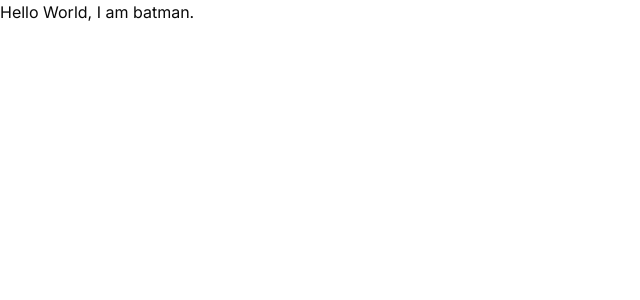
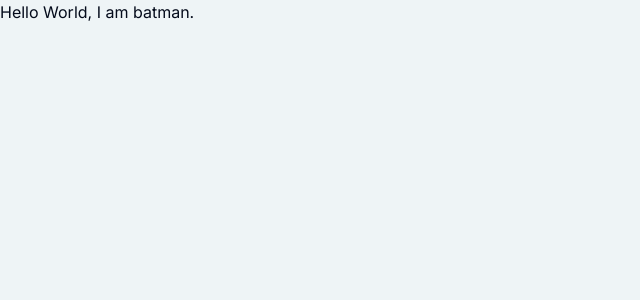
Before and after one commit to whyismeleige/marrai-web, a Next.js app: page / in a window 1280 px wide. Shown: the top 300 px of the page, without its empty margins (0-640 px from the left). Built offline with nearby package versions, Linux system fonts and the light colour scheme.

Commit message:
feat(ui): configure globals css and typography

```diff
--- a/src/app/globals.css
+++ b/src/app/globals.css
@@ -4,117 +4,172 @@
 
 @custom-variant dark (&:is(.dark *));
 
+:root {
+  --background: oklch(0.9632 0.0069 219.5603);
+  --foreground: oklch(0.1519 0.0369 261.6675);
+  --card: oklch(0.9828 0.0032 197.1049);
+  --card-foreground: oklch(0.1519 0.0369 261.6675);
+  --popover: oklch(0.9828 0.0032 197.1049);
+  --popover-foreground: oklch(0.1519 0.0369 261.6675);
+  --primary: oklch(0.7650 0.1023 160.6103);
+  --primary-foreground: oklch(0.1519 0.0369 261.6675);
+  --secondary: oklch(0.9231 0.0163 245.0945);
+  --secondary-foreground: oklch(0.4719 0.0554 264.9250);
+  --muted: oklch(0.9379 0.0095 222.0602);
+  --muted-foreground: oklch(0.4719 0.0554 264.9250);
+  --accent: oklch(0.9426 0.0265 163.1860);
+  --accent-foreground: oklch(0.2598 0.0281 223.6066);
+  --destructive: oklch(0.5858 0.2220 17.5846);
+  --destructive-foreground: oklch(0.9911 0 0);
+  --border: oklch(0.8739 0.0213 236.7946);
+  --input: oklch(0.8739 0.0213 236.7946);
+  --ring: oklch(0.7300 0.1164 159.0787);
+  --chart-1: oklch(0.7650 0.1023 160.6103);
+  --chart-2: oklch(0.7137 0.1434 254.6240);
+  --chart-3: oklch(0.4220 0.0580 175.4361);
+  --chart-4: oklch(0.7686 0.1647 70.0804);
+  --chart-5: oklch(0.4719 0.0554 264.9250);
+  --sidebar: oklch(0.9632 0.0069 219.5603);
+  --sidebar-foreground: oklch(0.1519 0.0369 261.6675);
+  --sidebar-primary: oklch(0.7650 0.1023 160.6103);
+  --sidebar-primary-foreground: oklch(0.1519 0.0369 261.6675);
+  --sidebar-accent: oklch(0.9426 0.0265 163.1860);
+  --sidebar-accent-foreground: oklch(0.2598 0.0281 223.6066);
+  --sidebar-border: oklch(0.8739 0.0213 236.7946);
+  --sidebar-ring: oklch(0.7300 0.1164 159.0787);
+  --font-sans: var(--font-inter), ui-sans-serif, system-ui, -apple-system,
+    BlinkMacSystemFont, "Segoe UI", sans-serif;
+  --font-serif: ui-serif, Georgia, Cambria, "Times New Roman", Times, serif;
+  --font-mono: ui-monospace, SFMono-Regular, Menlo, Monaco, Consolas, "Liberation Mono", "Courier New", monospace;
+  --radius: 0.625rem;
+  --shadow-x: 0;
+  --shadow-y: 1px;
+  --shadow-blur: 3px;
+  --shadow-spread: 0px;
+  --shadow-opacity: 0.1;
+  --shadow-color: oklch(0 0 0);
+  --shadow-2xs: 0 1px 3px 0px hsl(0 0% 0% / 0.05);
+  --shadow-xs: 0 1px 3px 0px hsl(0 0% 0% / 0.05);
+  --shadow-sm: 0 1px 3px 0px hsl(0 0% 0% / 0.10), 0 1px 2px -1px hsl(0 0% 0% / 0.10);
+  --shadow: 0 1px 3px 0px hsl(0 0% 0% / 0.10), 0 1px 2px -1px hsl(0 0% 0% / 0.10);
+  --shadow-md: 0 1px 3px 0px hsl(0 0% 0% / 0.10), 0 2px 4px -1px hsl(0 0% 0% / 0.10);
+  --shadow-lg: 0 1px 3px 0px hsl(0 0% 0% / 0.10), 0 4px 6px -1px hsl(0 0% 0% / 0.10);
+  --shadow-xl: 0 1px 3px 0px hsl(0 0% 0% / 0.10), 0 8px 10px -1px hsl(0 0% 0% / 0.10);
+  --shadow-2xl: 0 1px 3px 0px hsl(0 0% 0% / 0.25);
+  --tracking-normal: 0em;
+  --spacing: 0.25rem;
+}
+
+.dark {
+  --background: oklch(0.1519 0.0369 261.6675);
+  --foreground: oklch(0.9911 0 0);
+  --card: oklch(0.2150 0.0334 265.6254);
+  --card-foreground: oklch(0.9911 0 0);
+  --popover: oklch(0.2150 0.0334 265.6254);
+  --popover-foreground: oklch(0.9911 0 0);
+  --primary: oklch(0.7650 0.1023 160.6103);
+  --primary-foreground: oklch(0.1519 0.0369 261.6675);
+  --secondary: oklch(0.4719 0.0554 264.9250);
+  --secondary-foreground: oklch(0.9911 0 0);
+  --muted: oklch(0.2265 0.0186 266.1546);
+  --muted-foreground: oklch(0.7077 0.0282 264.3782);
+  --accent: oklch(0.2598 0.0281 223.6066);
+  --accent-foreground: oklch(0.9911 0 0);
+  --destructive: oklch(0.5858 0.2220 17.5846);
+  --destructive-foreground: oklch(0.9911 0 0);
+  --border: oklch(0.2469 0.0549 268.7233);
+  --input: oklch(0.2469 0.0549 268.7233);
+  --ring: oklch(0.7650 0.1023 160.6103);
+  --chart-1: oklch(0.7650 0.1023 160.6103);
+  --chart-2: oklch(0.7137 0.1434 254.6240);
+  --chart-3: oklch(0.6959 0.1491 162.4796);
+  --chart-4: oklch(0.7686 0.1647 70.0804);
+  --chart-5: oklch(0.7107 0.0351 256.7878);
+  --sidebar: oklch(0.1519 0.0369 261.6675);
+  --sidebar-foreground: oklch(0.9911 0 0);
+  --sidebar-primary: oklch(0.7650 0.1023 160.6103);
+  --sidebar-primary-foreground: oklch(0.1519 0.0369 261.6675);
+  --sidebar-accent: oklch(0.2598 0.0281 223.6066);
+  --sidebar-accent-foreground: oklch(0.9911 0 0);
+  --sidebar-border: oklch(0.2469 0.0549 268.7233);
+  --sidebar-ring: oklch(0.7650 0.1023 160.6103);
+  --font-sans: var(--font-inter), ui-sans-serif, system-ui, -apple-system,
+    BlinkMacSystemFont, "Segoe UI", sans-serif;
+  --font-serif: ui-serif, Georgia, Cambria, "Times New Roman", Times, serif;
+  --font-mono: ui-monospace, SFMono-Regular, Menlo, Monaco, Consolas, "Liberation Mono", "Courier New", monospace;
+  --radius: 0.625rem;
+  --shadow-x: 0;
+  --shadow-y: 1px;
+  --shadow-blur: 3px;
+  --shadow-spread: 0px;
+  --shadow-opacity: 0.1;
+  --shadow-color: oklch(0 0 0);
+  --shadow-2xs: 0 1px 3px 0px hsl(0 0% 0% / 0.05);
+  --shadow-xs: 0 1px 3px 0px hsl(0 0% 0% / 0.05);
+  --shadow-sm: 0 1px 3px 0px hsl(0 0% 0% / 0.10), 0 1px 2px -1px hsl(0 0% 0% / 0.10);
+  --shadow: 0 1px 3px 0px hsl(0 0% 0% / 0.10), 0 1px 2px -1px hsl(0 0% 0% / 0.10);
+  --shadow-md: 0 1px 3px 0px hsl(0 0% 0% / 0.10), 0 2px 4px -1px hsl(0 0% 0% / 0.10);
+  --shadow-lg: 0 1px 3px 0px hsl(0 0% 0% / 0.10), 0 4px 6px -1px hsl(0 0% 0% / 0.10);
+  --shadow-xl: 0 1px 3px 0px hsl(0 0% 0% / 0.10), 0 8px 10px -1px hsl(0 0% 0% / 0.10);
+  --shadow-2xl: 0 1px 3px 0px hsl(0 0% 0% / 0.25);
+}
+
 @theme inline {
   --color-background: var(--background);
   --color-foreground: var(--foreground);
-  --font-sans: var(--font-sans);
-  --font-mono: var(--font-geist-mono);
-  --font-heading: var(--font-sans);
+  --color-card: var(--card);
+  --color-card-foreground: var(--card-foreground);
+  --color-popover: var(--popover);
+  --color-popover-foreground: var(--popover-foreground);
+  --color-primary: var(--primary);
+  --color-primary-foreground: var(--primary-foreground);
+  --color-secondary: var(--secondary);
+  --color-secondary-foreground: var(--secondary-foreground);
+  --color-muted: var(--muted);
+  --color-muted-foreground: var(--muted-foreground);
+  --color-accent: var(--accent);
+  --color-accent-foreground: var(--accent-foreground);
+  --color-destructive: var(--destructive);
+  --color-destructive-foreground: var(--destructive-foreground);
+  --color-border: var(--border);
+  --color-input: var(--input);
+  --color-ring: var(--ring);
+  --color-chart-1: var(--chart-1);
+  --color-chart-2: var(--chart-2);
+  --color-chart-3: var(--chart-3);
+  --color-chart-4: var(--chart-4);
+  --color-chart-5: var(--chart-5);
+  --color-sidebar: var(--sidebar);
+  --color-sidebar-foreground: var(--sidebar-foreground);
+  --color-sidebar-primary: var(--sidebar-primary);
+  --color-sidebar-primary-foreground: var(--sidebar-primary-foreground);
+  --color-sidebar-accent: var(--sidebar-accent);
+  --color-sidebar-accent-foreground: var(--sidebar-accent-foreground);
+  --color-sidebar-border: var(--sidebar-border);
   --color-sidebar-ring: var(--sidebar-ring);
-  --color-sidebar-border: var(--sidebar-border);
-  --color-sidebar-accent-foreground: var(--sidebar-accent-foreground);
-  --color-sidebar-accent: var(--sidebar-accent);
-  --color-sidebar-primary-foreground: var(--sidebar-primary-foreground);
-  --color-sidebar-primary: var(--sidebar-primary);
-  --color-sidebar-foreground: var(--sidebar-foreground);
-  --color-sidebar: var(--sidebar);
-  --color-chart-5: var(--chart-5);
-  --color-chart-4: var(--chart-4);
-  --color-chart-3: var(--chart-3);
-  --color-chart-2: var(--chart-2);
-  --color-chart-1: var(--chart-1);
-  --color-ring: var(--ring);
-  --color-input: var(--input);
-  --color-border: var(--border);
-  --color-destructive: var(--destructive);
-  --color-accent-foreground: var(--accent-foreground);
-  --color-accent: var(--accent);
-  --color-muted-foreground: var(--muted-foreground);
-  --color-muted: var(--muted);
-  --color-secondary-foreground: var(--secondary-foreground);
-  --color-secondary: var(--secondary);
-  --color-primary-foreground: var(--primary-foreground);
-  --color-primary: var(--primary);
-  --color-popover-foreground: var(--popover-foreground);
-  --color-popover: var(--popover);
-  --color-card-foreground: var(--card-foreground);
-  --color-card: var(--card);
-  --radius-sm: calc(var(--radius) * 0.6);
-  --radius-md: calc(var(--radius) * 0.8);
+
+  --font-sans: var(--font-inter), ui-sans-serif, system-ui, -apple-system,
+    BlinkMacSystemFont, "Segoe UI", sans-serif;
+
+  --font-serif: ui-serif, Georgia, Cambria, "Times New Roman", Times, serif;
+
+  --font-mono: ui-monospace, SFMono-Regular, Menlo, Monaco, Consolas,
+    "Liberation Mono", "Courier New", monospace;
+
+  --font-serif: var(--font-serif);
+  --radius-sm: calc(var(--radius) - 4px);
+  --radius-md: calc(var(--radius) - 2px);
   --radius-lg: var(--radius);
-  --radius-xl: calc(var(--radius) * 1.4);
-  --radius-2xl: calc(var(--radius) * 1.8);
-  --radius-3xl: calc(var(--radius) * 2.2);
-  --radius-4xl: calc(var(--radius) * 2.6);
-}
+  --radius-xl: calc(var(--radius) + 4px);
 
-:root {
-  --background: oklch(1 0 0);
-  --foreground: oklch(0.145 0 0);
-  --card: oklch(1 0 0);
-  --card-foreground: oklch(0.145 0 0);
-  --popover: oklch(1 0 0);
-  --popover-foreground: oklch(0.145 0 0);
-  --primary: oklch(0.205 0 0);
-  --primary-foreground: oklch(0.985 0 0);
-  --secondary: oklch(0.97 0 0);
-  --secondary-foreground: oklch(0.205 0 0);
-  --muted: oklch(0.97 0 0);
-  --muted-foreground: oklch(0.556 0 0);
-  --accent: oklch(0.97 0 0);
-  --accent-foreground: oklch(0.205 0 0);
-  --destructive: oklch(0.577 0.245 27.325);
-  --border: oklch(0.922 0 0);
-  --input: oklch(0.922 0 0);
-  --ring: oklch(0.708 0 0);
-  --chart-1: oklch(0.87 0 0);
-  --chart-2: oklch(0.556 0 0);
-  --chart-3: oklch(0.439 0 0);
-  --chart-4: oklch(0.371 0 0);
-  --chart-5: oklch(0.269 0 0);
-  --radius: 0.625rem;
-  --sidebar: oklch(0.985 0 0);
-  --sidebar-foreground: oklch(0.145 0 0);
-  --sidebar-primary: oklch(0.205 0 0);
-  --sidebar-primary-foreground: oklch(0.985 0 0);
-  --sidebar-accent: oklch(0.97 0 0);
-  --sidebar-accent-foreground: oklch(0.205 0 0);
-  --sidebar-border: oklch(0.922 0 0);
-  --sidebar-ring: oklch(0.708 0 0);
-}
-
-.dark {
-  --background: oklch(0.145 0 0);
-  --foreground: oklch(0.985 0 0);
-  --card: oklch(0.205 0 0);
-  --card-foreground: oklch(0.985 0 0);
-  --popover: oklch(0.205 0 0);
-  --popover-foreground: oklch(0.985 0 0);
-  --primary: oklch(0.922 0 0);
-  --primary-foreground: oklch(0.205 0 0);
-  --secondary: oklch(0.269 0 0);
-  --secondary-foreground: oklch(0.985 0 0);
-  --muted: oklch(0.269 0 0);
-  --muted-foreground: oklch(0.708 0 0);
-  --accent: oklch(0.269 0 0);
-  --accent-foreground: oklch(0.985 0 0);
-  --destructive: oklch(0.704 0.191 22.216);
-  --border: oklch(1 0 0 / 10%);
-  --input: oklch(1 0 0 / 15%);
-  --ring: oklch(0.556 0 0);
-  --chart-1: oklch(0.87 0 0);
-  --chart-2: oklch(0.556 0 0);
-  --chart-3: oklch(0.439 0 0);
-  --chart-4: oklch(0.371 0 0);
-  --chart-5: oklch(0.269 0 0);
-  --sidebar: oklch(0.205 0 0);
-  --sidebar-foreground: oklch(0.985 0 0);
-  --sidebar-primary: oklch(0.488 0.243 264.376);
-  --sidebar-primary-foreground: oklch(0.985 0 0);
-  --sidebar-accent: oklch(0.269 0 0);
-  --sidebar-accent-foreground: oklch(0.985 0 0);
-  --sidebar-border: oklch(1 0 0 / 10%);
-  --sidebar-ring: oklch(0.556 0 0);
+  --shadow-2xs: var(--shadow-2xs);
+  --shadow-xs: var(--shadow-xs);
+  --shadow-sm: var(--shadow-sm);
+  --shadow: var(--shadow);
+  --shadow-md: var(--shadow-md);
+  --shadow-lg: var(--shadow-lg);
+  --shadow-xl: var(--shadow-xl);
+  --shadow-2xl: var(--shadow-2xl);
 }
 
 @layer base {
@@ -124,7 +179,4 @@
   body {
     @apply bg-background text-foreground;
   }
-  html {
-    @apply font-sans;
-  }
 }
--- a/src/app/layout.tsx
+++ b/src/app/layout.tsx
@@ -1,23 +1,17 @@
 import type { Metadata } from "next";
-import { Geist, Geist_Mono, Inter } from "next/font/google";
+import { Inter } from "next/font/google";
 import "./globals.css";
 import { cn } from "@/lib/utils";
 
-const inter = Inter({subsets:['latin'],variable:'--font-sans'});
-
-const geistSans = Geist({
-  variable: "--font-geist-sans",
+const inter = Inter({
+  variable: "--font-inter",
   subsets: ["latin"],
-});
-
-const geistMono = Geist_Mono({
-  variable: "--font-geist-mono",
-  subsets: ["latin"],
+  display: "swap",
 });
 
 export const metadata: Metadata = {
   title: "marrai",
-  description: "Marrai - The AI Discovery Channel.",
+  description: "AI Visibility Platform",
 };
 
 export default function RootLayout({
@@ -28,7 +22,7 @@
   return (
     <html
       lang="en"
-      className={cn("h-full", "antialiased", geistSans.variable, geistMono.variable, "font-sans", inter.variable)}
+      className={cn("h-full", "antialiased", "font-sans", inter.variable)}
     >
       <body className="min-h-full flex flex-col">{children}</body>
     </html>
```
